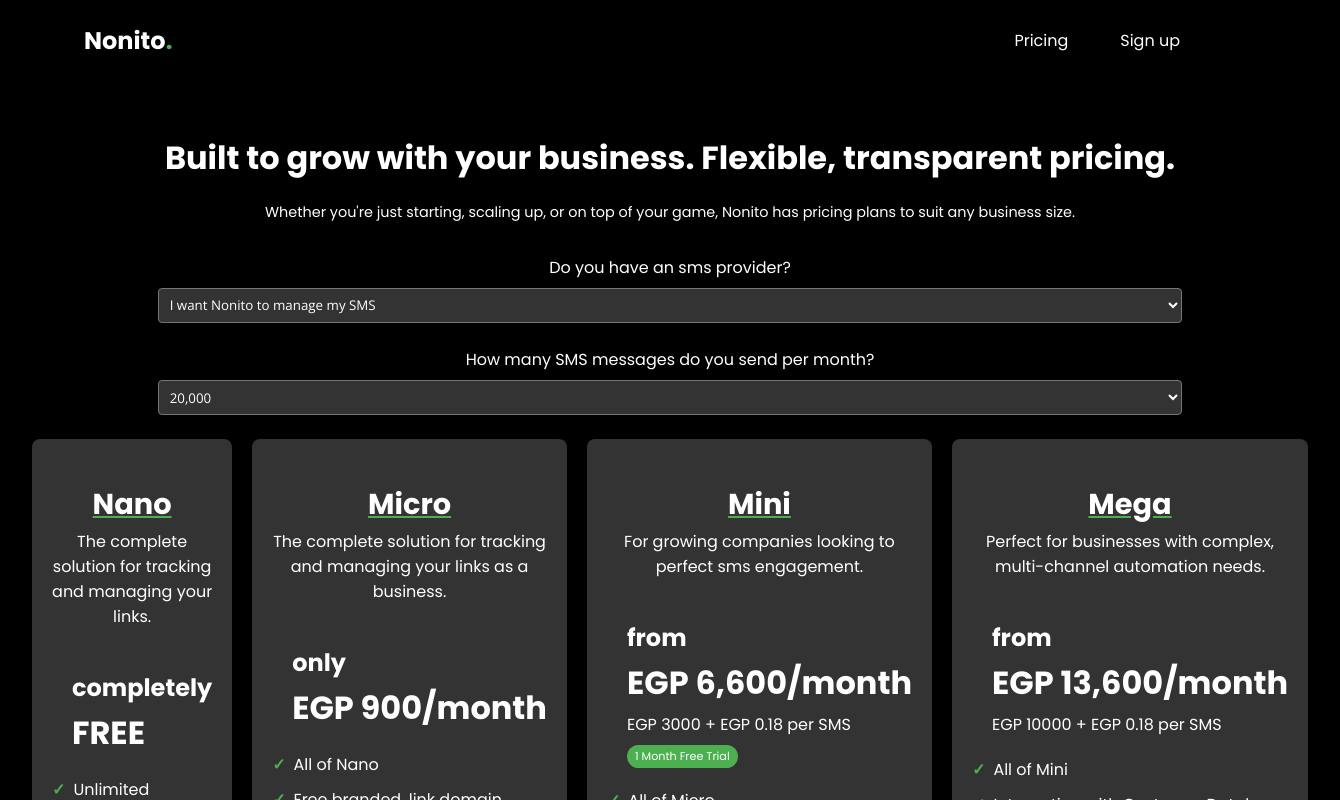
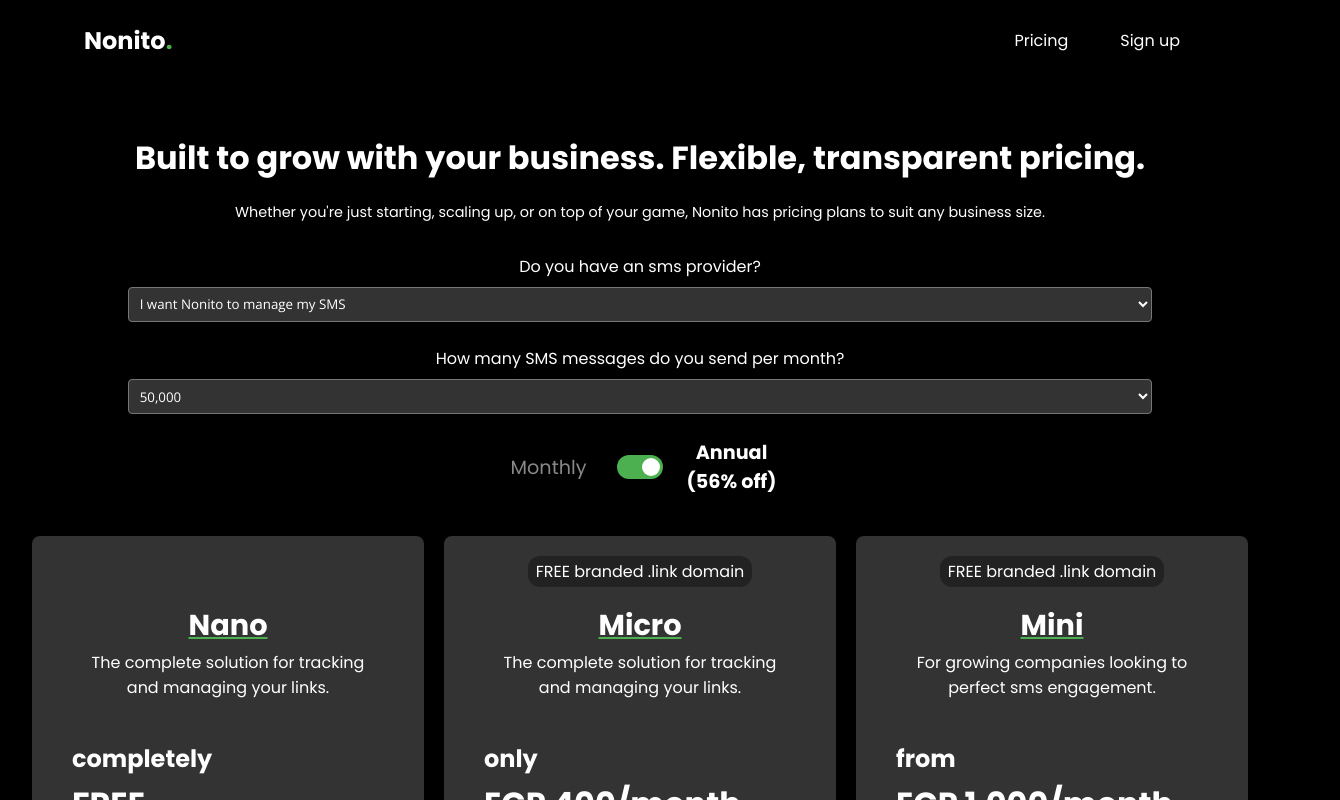
Before and after one commit to Shoffly/nonito_landing, a Next.js app: page /pricing in a window 1280 px wide. Shown: the top 800 px of the page, 1340 px wide, since content can reach past the window. Built offline with nearby package versions, Linux system fonts and the light colour scheme.

Commit message:
fixed pricing

```diff
--- a/pages/pricing.js
+++ b/pages/pricing.js
@@ -8,6 +8,7 @@ const PricingPage = () => {
   const posthog = usePostHog()  // Add this line
   const [smsCount, setSmsCount] = useState(20000);
   const [smsManagement, setSmsManagement] = useState('nonito');
+  const [billingCycle, setBillingCycle] = useState('annual');
 
   useEffect(() => {
     // Track page view
@@ -17,7 +18,8 @@ const PricingPage = () => {
   const tiers = [
     {
       name: 'Nano',
-      fixedCost: 0,
+      monthlyPrice: 0,
+      annualPrice: 0,
       features: [
         'Unlimited Tracking Links',
         'Unlimited QR codes',
@@ -32,50 +34,40 @@ const PricingPage = () => {
     },
      {
       name: 'Micro',
-      fixedCost: 900,
+      monthlyPrice: 900,
+      annualPrice: 4800, // 10% discount applied
       features: [
         'All of Nano',
-        'Free branded .link domain',
-        'Analytics data for 12 months',
-      ],
-      summary: 'The complete solution for tracking and managing your links as a business.',
+'Unlimited Forms without sms automation',
+        'Analytics data for 12 months',
+      ],
+      summary: 'The complete solution for tracking and managing your links.',
       noSms: true,
       freeTrial: false,
+      freeDomain: true,
       buttonLink: 'https://mini.nonito.xyz/signup',
       buttonText: 'Sign up now',
     },
 
     {
       name: 'Mini',
-      fixedCost: 3000,
+      monthlyPrice: 1500,
+      annualPrice: 12000,
       features: [
         'All of Micro',
         'SMS personalization',
         'SMS campaign tracking',
         'Retargeting SMS Campaigns',
-        'Unlimited Forms',
+        'Unlimited Forms with sms automation',
         'Analytics for Links, QR Codes, and SMS',
       ],
       summary: 'For growing companies looking to perfect sms engagement.',
       freeTrial: true,
+      freeDomain: true,
       buttonLink: '/form',
       buttonText: 'Contact us now',
     },
-    {
-      name: 'Mega',
-      fixedCost: 10000,
-      features: [
-        'All of Mini',
-        'Integration with Customer Database',
-        'Cross-Channel Personalized Customer journeys',
-        'Dedicated marketing automation support team',
-        'Push notification integration',
-      ],
-      summary: 'Perfect for businesses with complex, multi-channel automation needs.',
-      buttonLink: '/form-mega',
-      buttonText: 'Coming Soon',
-      disabled: true,
-    },
+
   ];
 
   const smsPricing = [
@@ -97,6 +89,10 @@ const PricingPage = () => {
     { count: 4000000, existingCost: 0.05, nonitoCost: 0.15 },
   ];
 
+  const smsOptions = smsManagement === 'nonito'
+    ? [50000, 100000, 150000, 200000, 250000, 500000, 750000, 1000000, 2000000, 3000000, 4000000]
+    : smsPricing.map(p => p.count);
+
   const getSmsCost = (count) => {
     const pricing = smsPricing.find(p => p.count >= count) || smsPricing[smsPricing.length - 1];
     return smsManagement === 'existing' ? pricing.existingCost : pricing.nonitoCost;
@@ -104,10 +100,24 @@ const PricingPage = () => {
 
   const calculateTotalCost = (tier) => {
     if (tier.noSms) {
-      return tier.fixedCost;
+      return billingCycle === 'annual' ? tier.annualPrice : tier.monthlyPrice;
     }
     const smsCost = getSmsCost(smsCount) * smsCount;
-    return tier.fixedCost + smsCost;
+    const monthlyCost = tier.monthlyPrice + smsCost;
+    return billingCycle === 'annual' ? (monthlyCost * 12 * 0.9) : monthlyCost;
+  };
+
+  const calculateMonthlyPrice = (tier) => {
+    if (billingCycle === 'annual') {
+      return tier.annualPrice / 12;
+    }
+    return tier.monthlyPrice;
+  };
+
+  const calculateDiscount = (tier) => {
+    const monthlyTotal = tier.monthlyPrice * 12;
+    const annualTotal = tier.annualPrice;
+    return ((monthlyTotal - annualTotal) / monthlyTotal * 100).toFixed(0);
   };
 
   const formatCurrency = (amount) => {
@@ -135,6 +145,8 @@ const PricingPage = () => {
         <h1 className={styles.title}>Built to grow with your business. Flexible, transparent pricing.</h1>
         <p className={styles.description}>Whether you&apos;re just starting, scaling up, or on top of your game, Nonito has pricing plans to suit any business size.</p>
 
+
+
         <div className={styles.smsControl}>
           <label className={styles.sliderLabel}>
             Do you have an sms provider?
@@ -158,38 +170,68 @@ const PricingPage = () => {
             onChange={handleSmsCountChange}
             className={styles.smsDropdown}
           >
-            {smsPricing.map((option) => (
-              <option key={option.count} value={option.count}>
-                {option.count.toLocaleString()}
+            {smsOptions.map((option) => (
+              <option key={option} value={option}>
+                {option.toLocaleString()}
               </option>
             ))}
           </select>
+        </div>
+        {/* Move the billing toggle here, just above the pricing cards */}
+        <div className={styles.billingToggleContainer}>
+          <div className={styles.billingToggle}>
+            <span className={billingCycle === 'monthly' ? styles.active : ''}>Monthly</span>
+            <label className={styles.switch}>
+              <input
+                type="checkbox"
+                checked={billingCycle === 'annual'}
+                onChange={() => setBillingCycle(billingCycle === 'monthly' ? 'annual' : 'monthly')}
+              />
+              <span className={styles.slider}></span>
+            </label>
+            <span className={billingCycle === 'annual' ? styles.active : ''}>
+              Annual ({calculateDiscount(tiers[1])}% off)
+            </span>
+          </div>
         </div>
 
         <div className={styles.pricingTiers}>
           {tiers.map((tier) => (
             <div key={tier.name} className={styles.pricingCard} onClick={() => handleTierClick(tier.name)}>
               <div className={styles.cardContent}>
+                <div className={styles.badgeContainer}>
+                  {tier.freeDomain ? (
+                    <div className={styles.freeDomainBadge}>FREE branded .link domain</div>
+                  ) : (
+                    <div className={styles.placeholderBadge}></div>
+                  )}
+                </div>
                 <h2 className={styles.tierName}>{tier.name}</h2>
                 <p className={styles.tierSummary}>{tier.summary}</p>
+
                 <div className={styles.pricingDetails}>
                   <p className={styles.price}>
                     <span className={styles.subtext}>
-                      {tier.fixedCost === 0 ? 'completely' : tier.noSms ? 'only' : 'from'}
+                      {tier.monthlyPrice === 0 ? 'completely' : tier.noSms ? 'only' : 'from'}
                     </span>
                     <br />
-                    {tier.fixedCost === 0 ? (
+                    {tier.monthlyPrice === 0 ? (
                       'FREE'
-                    ) : tier.noSms ? (
-                      formatCurrency(tier.fixedCost)
                     ) : (
-                      formatCurrency(calculateTotalCost(tier))
+                      <>
+                        {formatCurrency(calculateMonthlyPrice(tier))}
+                        <span className={styles.billingPeriod}>/month</span>
+                      </>
                     )}
-                    {tier.fixedCost !== 0 && '/month'}
                   </p>
-                  {!tier.noSms && tier.fixedCost !== 0 && (
+                  {billingCycle === 'annual' && tier.monthlyPrice !== 0 && (
+                    <p className={styles.billedAnnually}>
+                      billed annually
+                    </p>
+                  )}
+                  {!tier.noSms && tier.monthlyPrice !== 0 && (
                     <span className={styles.subtext2}>
-                      EGP {tier.fixedCost} + EGP {smsCostPerUnit.toFixed(2)} per SMS
+                      + EGP {smsCostPerUnit.toFixed(2)} per SMS
                       {smsManagement === 'existing' && '*'}
                     </span>
                   )}
--- a/styles/pricing.module.css
+++ b/styles/pricing.module.css
@@ -151,7 +151,16 @@
 
   text-align: center;
 }
+.freeDomainBadge{
+  background-color: #222222;
+  color: white;
+  padding: 3px 8px;
+  border-radius: 12px;
+  font-size: 1em;
+  display: inline-block;
 
+  text-align: center;
+}
 .pricingDetails {
   width: 100%;
   text-align: left;
@@ -186,6 +195,94 @@
   display: inline-block;
 }
 
+/* Billing toggle styles */
+.billingToggle {
+  display: flex;
+  align-items: center;
+  justify-content: center;
+  margin-bottom: 2rem;
+  width: 100%;
+  max-width: 300px; /* Adjust this value as needed */
+  margin-left: auto;
+  margin-right: auto;
+}
+
+.billingToggle span {
+  font-size: 0.9rem;
+  margin: 0;
+  color: #888;
+  flex: 1;
+  text-align: center;
+}
+
+.billingToggle span.active {
+  color: #ffffff;
+  font-weight: bold;
+}
+
+.switch {
+  position: relative;
+  display: inline-block;
+  width: 46px; /* Reduced from 60px */
+  height: 24px; /* Reduced from 34px */
+  margin: 0 10px;
+}
+
+.switch input {
+  opacity: 0;
+  width: 0;
+  height: 0;
+}
+
+.slider {
+  position: absolute;
+  cursor: pointer;
+  top: 0;
+  left: 0;
+  right: 0;
+  bottom: 0;
+  background-color: #ccc;
+  transition: .4s;
+  border-radius: 24px;
+}
+
+.slider:before {
+  position: absolute;
+  content: "";
+  height: 18px; /* Reduced from 26px */
+  width: 18px; /* Reduced from 26px */
+  left: 3px; /* Adjusted from 4px */
+  bottom: 3px; /* Adjusted from 4px */
+  background-color: white;
+  transition: .4s;
+  border-radius: 50%;
+}
+
+.switch input:checked + .slider {
+  background-color: #4CAF50;
+}
+
+.switch input:focus + .slider {
+  box-shadow: 0 0 1px #4CAF50;
+}
+
+.switch input:checked + .slider:before {
+  transform: translateX(22px); /* Adjusted from 26px */
+}
+
+/* Add this new style */
+.billingToggleContainer {
+  margin-bottom: 2rem;
+}
+.badgeContainer {
+  height: 24px; /* Adjust this value to match the height of your badge */
+  margin-bottom: 10px; /* Adjust as needed */
+}
+
+.placeholderBadge {
+  height: 100%;
+}
+
 @media (min-width: 768px) {
   .title {
     text-align: center;
@@ -216,4 +313,11 @@
   .smsDropdown{
   width:80vw;
   }
+  .billingToggle {
+    margin-bottom: 0.5rem;
+  }
+
+  .billingToggle span {
+    font-size: 1.2rem;
+  }
 }
```
